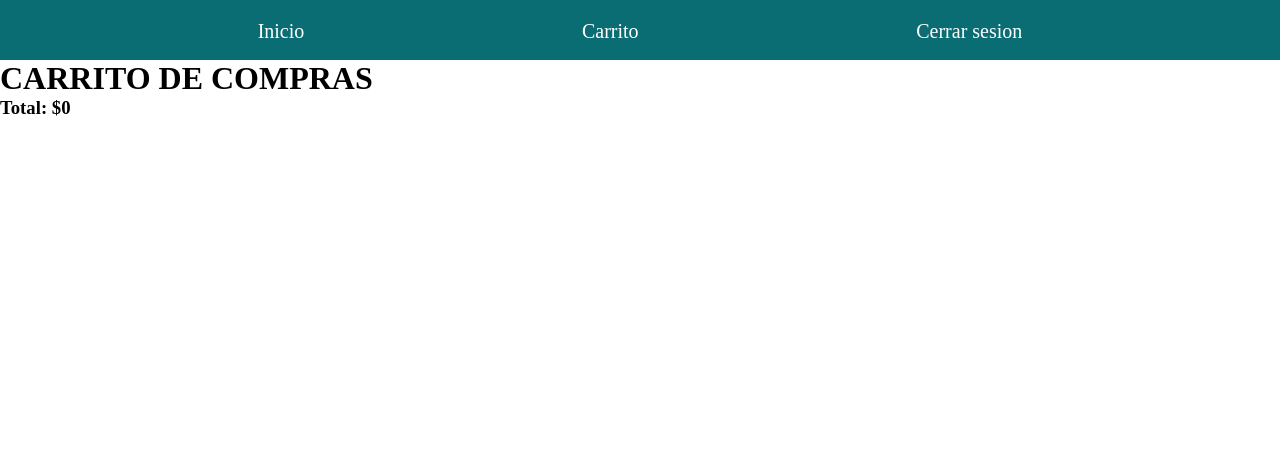
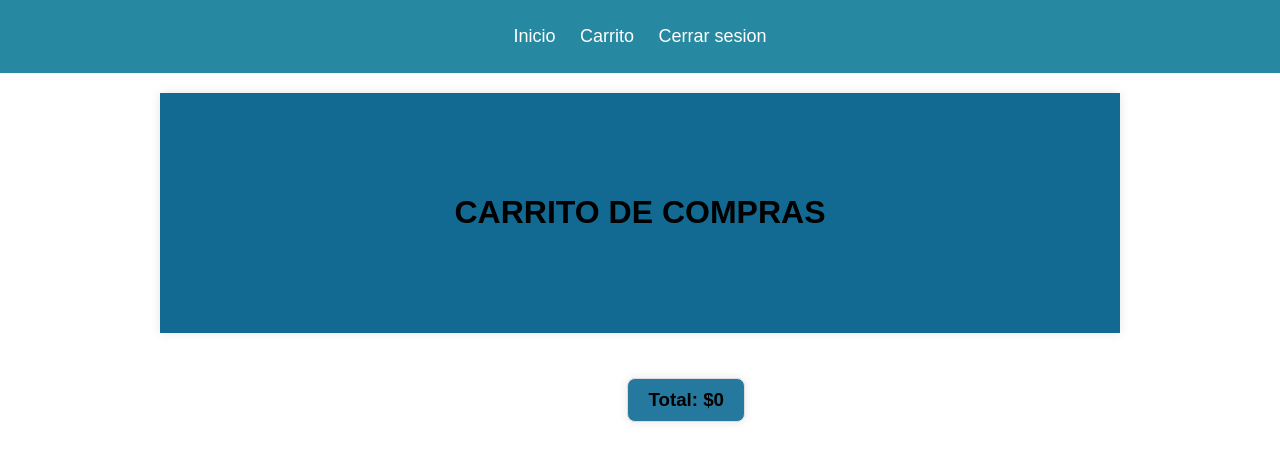
Before and after one commit to castillonat91/canciones, a Flask app: page /carrito in a window 1280 px wide. Shown: the top 461 px of the page. Run offline with Flask 3, Linux system fonts and the light colour scheme.

Commit message:
ejercicio

```diff
--- /dev/null
+++ b/app/static/carrito.css
@@ -0,0 +1,95 @@
+body {
+    font-family: Arial, sans-serif;
+    margin: 0;
+    padding: 0;
+    background-color: #ffffff;
+}
+
+header {
+    background-color: #2689a1;
+    color: #fff;
+    padding: 10px 0;
+    text-align: center;
+}
+
+nav {
+    display: flex;
+    justify-content: center;
+}
+
+.nav_canciones ul {
+    list-style: none;
+    padding: 0;
+}
+
+.nav_canciones ul li {
+    display: inline;
+    margin: 0 10px;
+}
+
+.nav_canciones ul li a {
+    color: #fff;
+    text-decoration: none;
+    font-size: 18px;
+}
+
+.nav_canciones ul li a:hover {
+    text-decoration: underline;
+}
+
+main {
+    padding: 80px;
+    max-width: 800px;
+    margin: 20px auto;
+    background-color: #126a92;
+    box-shadow: 0 0 10px rgba(0, 0, 0, 0.1);
+}
+
+h1 {
+    text-align: center;
+    color: #000000;
+}
+
+#container {
+    display: flex;
+    flex-wrap: wrap;
+    gap: 20px;
+    justify-content: center;
+}
+
+.cart-item {
+    background-color: #fff;
+    border: 1px solid #ddd;
+    border-radius: 8px;
+    padding: 20px;
+    width: 200px;
+    box-shadow: 0 0 10px rgba(0, 0, 0, 0.1);
+    text-align: center;
+}
+
+.cart-item h2 {
+    margin: 0;
+    font-size: 22px;
+    color: #333;
+}
+
+.cart-item p {
+    margin: 5px 0;
+    color: #000000;
+}
+
+h3 {
+    position: absolute;
+    margin-top: 125px;
+    right: 535px;
+    background-color: #25789e;
+    border: 1px solid #ddd;
+    border-radius: 8px;
+    padding: 10px 20px;
+    box-shadow: 0 0 10px rgba(0, 0, 0, 0.1);
+}
+
+.total-container h3 {
+    margin: 0;
+    color: #000000;
+}
--- a/app/templates/carrito.html
+++ b/app/templates/carrito.html
@@ -5,8 +5,8 @@
     <meta charset="UTF-8">
     <meta name="viewport" content="width=device-width, initial-scale=1.0">
     <title>Canciones</title>
-    <link rel="stylesheet" href="{{url_for ('static', filename='../static/canciones.css')}}">
-    <link rel="stylesheet" href="../static/canciones.css">
+    <link rel="stylesheet" href="{{url_for ('static', filename='../static/carrito.css')}}">
+    <link rel="stylesheet" href="../static/carrito.css">
     <script src="{{url_for('static',filename='js/carrito.js')}}"></script>
 </head>
 
@@ -31,7 +31,9 @@
                 <p>Precio:${{item.preciocan}}</p>
             </div>
             {% endfor %}
+            <div class="position-total">
             <h3>Total: ${{ total }}</h3>
+            </div>
         </div>
     </main>
 
--- a/app/templates/listacomprador.html
+++ b/app/templates/listacomprador.html
@@ -16,7 +16,7 @@
         <nav>
             <div class="nav_canciones">
                 <ul class="canciones_nav">
-                    <li><a href="{{ url_for('ver_carrito') }}">Carrito</a></li>
+                    <li><a href="{{ url_for('ver_carrito') }}"><i class="fa-solid fa-cart-shopping"></i></a></li>
                     <li><a href="{{ url_for('logout') }}">Cerrar sesion</a></li>
                 </ul>
             </div>
@@ -50,7 +50,7 @@
                             <button class="add-to-cart"
                                     data-id="{{ cancion.id_can }}"
                                     data-titulo="{{ cancion.titulo }}"
-                                    data-precio="{{ cancion.precio }}">Agregar al <i class="fa-solid fa-cart-shopping"></i></button>
+                                    data-precio="{{ cancion.precio }}"><div class="position-agre"> Agregar al <i class="fa-solid fa-cart-shopping"></i></button></div>
                         </td>
                     </tr>
                     {% endfor %}
```
Also changed, not shown: app/static/canciones.css (+16 -10 lines).
